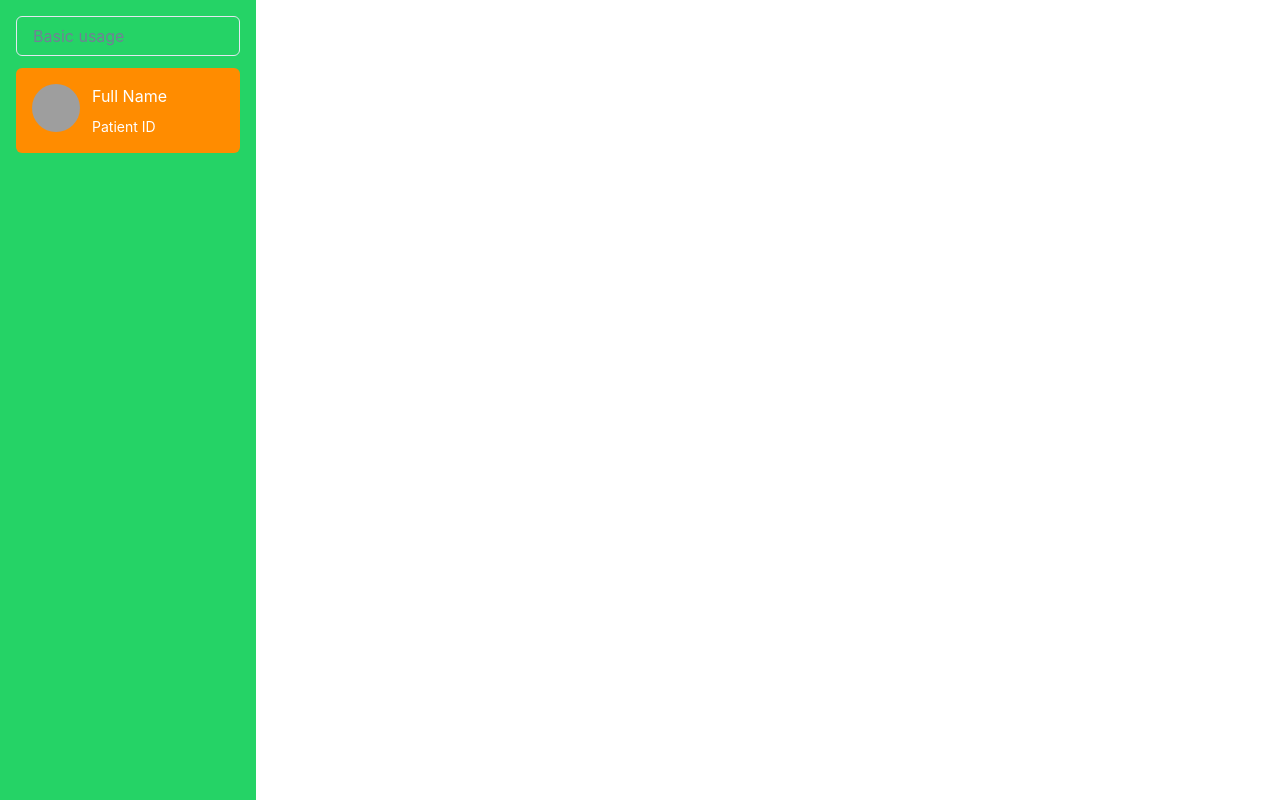
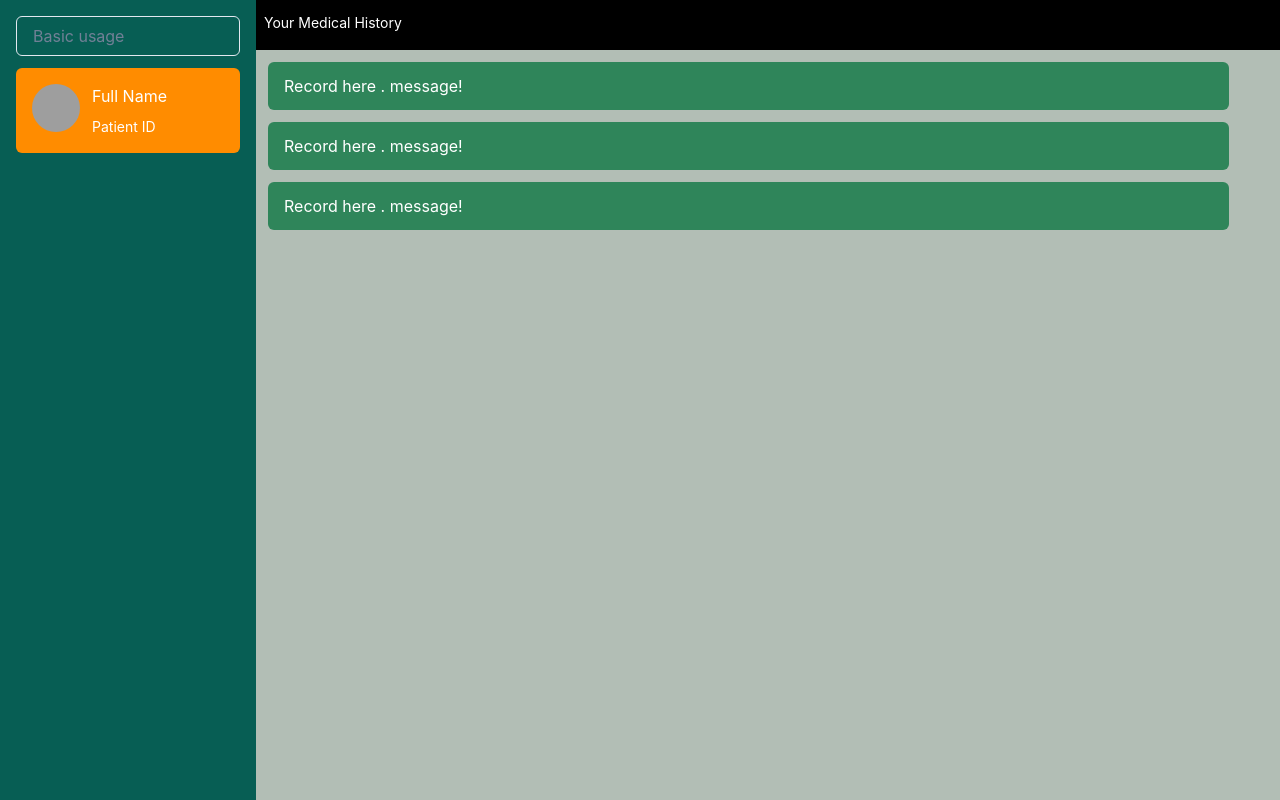
Before and after one commit to sreehari2003/healthStory, a React (Vite) app: page /sidedash in a window 1280 px wide. Built offline with nearby package versions, Linux system fonts and the light colour scheme; grey boxes are pictures that could not be loaded.

Commit message:
feat: dashboard record section

```diff
--- a/src/pages/dashboard/SideSection.jsx
+++ b/src/pages/dashboard/SideSection.jsx
@@ -1,10 +1,12 @@
 import React from 'react'
-import {Box, Avatar,WrapItem,Stack, AvatarBadge, AvatarGroup, HStack, VStack, Input } from '@chakra-ui/react'
+import {Box, Avatar,WrapItem,Stack, AvatarBadge, AvatarGroup, HStack, VStack,Alert , Input, Heading } from '@chakra-ui/react'
 import { Text } from '@chakra-ui/react'
 function SideSection() {
   return (
 
-<Box bg='#25D366' w='20%' minH={'100vh'}  p={4} color='white'>
+    <flex>
+          <WrapItem >
+<Box flex={1}  bg='#075E54' w='20%' minH={'100vh'}  p={4} color='white'>
 <Input placeholder='Basic usage' color='white' ></Input>
 
 <Box bg='#FF8C00' w='100%' mt={3} p={4} color='white' borderRadius='md'>
@@ -19,6 +21,29 @@ function SideSection() {
 </Box>
 
 
+<Box  bg='#B2BEB5' w='80%' minH={'100vh'}   color='white'>
+<Box bg='black' w='100%' height='50px' p={2}>
+<Text fontSize='sm' pt='1'>Your Medical History</Text>
+
+</Box>
+<Stack width={'95%'} pl='3' pt='3' spacing={3}>
+<Alert borderRadius='md'  status='success' variant='solid'>
+    Record here . message!
+  </Alert>
+
+  <Alert borderRadius='md' status='success' variant='solid'>
+  Record here . message!
+  </Alert>
+
+  <Alert borderRadius='md' status='success' variant='solid'>
+  Record here . message!
+  </Alert>
+  </Stack>
+</Box>
+
+</WrapItem>
+    </flex>
+
   )
 }
 
```
